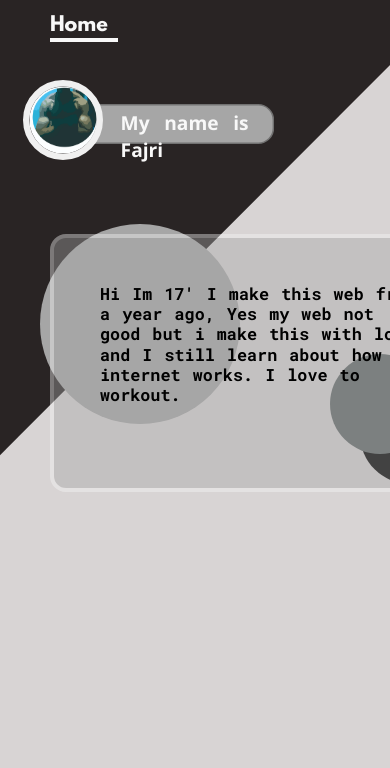
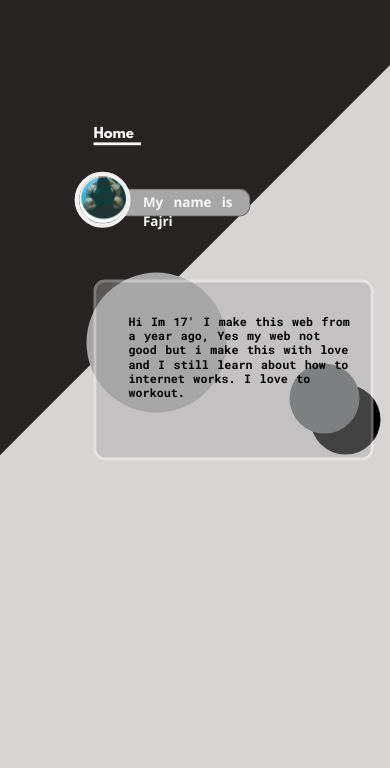
Before and after one commit to fajpras/fasporik.github.io, a plain HTML site: page index.html in a window 390 px wide. Shown: the part 76-844 px from the top of the page. Drawn offline with Linux system fonts and the light colour scheme; files whose address does not match are found by name.

Commit message:
Update reponse.css

```diff
--- a/reponse.css
+++ b/reponse.css
@@ -279,7 +279,7 @@
         margin: 10px;
         margin-top: -40px;
         background: var(--div1);
-        scale:0.9;
+
     }
 
     .text3 {
@@ -294,7 +294,10 @@
         font-family: roboto;
     }
 
+.box2, .quo-1{
+scale:0.7;
 
+}
 
 
     /* ====================================== ABOUT ME============================ */
```
